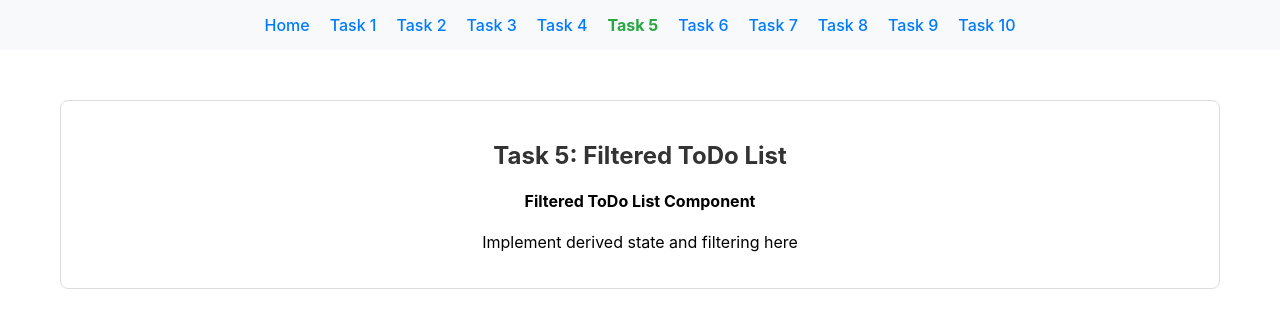
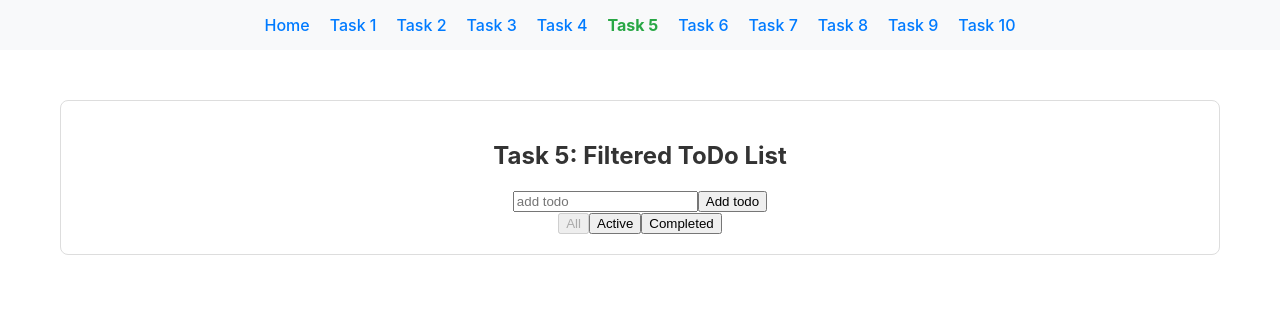
Before and after one commit to kanapca/node-js-pre-training-assignment-solution, a React (Create React App) app in the folder React-CSS/react-todo-app/: page /task-05 in a window 1280 px wide. Shown: the top 328 px of the page. Built offline with nearby package versions, Linux system fonts and the light colour scheme.

Commit message:
Implemented ToDoList filtering

```diff
--- a/React-CSS/react-todo-app/src/solutions/task-05/FilteredToDoList.tsx
+++ b/React-CSS/react-todo-app/src/solutions/task-05/FilteredToDoList.tsx
@@ -44,6 +44,39 @@ import { Todo } from '../../types';
  * - Keep state minimal and derive the rest
  */
 export const FilteredToDoList: React.FC = () => {
+  const [input, setValue] = useState('');
+  const [todos, updateTodos] = useState<Todo[]>([]);
+
+  const [filter, setFilter] = useState<'all' | 'active' | 'completed'>('all');
+  const filterTodos = todos.filter(todo => {
+    if(filter === 'active') return !todo.completed;
+    if(filter === 'completed') return todo.completed;
+    return true
+  })
+
+  const markCompleted = (id: number) => {
+    updateTodos(todos.map(todo =>
+      todo.id === id ? {...todo, completed: true} : todo
+    ))
+  }
+
+  const handleSubmit = (event: React.FormEvent<HTMLFormElement>) => {
+    event.preventDefault();
+
+    if(input.trim() === '') {
+      return;
+    }
+
+    const newId = todos.length;
+    const newTodo: Todo = {
+      title: input,
+      id: newId,
+      completed: false
+    }
+
+    updateTodos([...todos, newTodo]);
+    setValue('');
+  }
   // TODO: Implement the FilteredToDoList component
   //
   // Requirements:
@@ -65,9 +98,42 @@ export const FilteredToDoList: React.FC = () => {
 
   return (
     <div>
-      {/* TODO: Replace this with your implementation */}
-      <h4>Filtered ToDo List Component</h4>
-      <p>Implement derived state and filtering here</p>
+      <form onSubmit={handleSubmit}>
+        <input
+          type="text"
+          value={input}
+          onChange={event => setValue(event.target.value)}
+          placeholder="add todo">
+        </input>
+
+        <button type='submit'>Add todo</button>
+      </form>
+      {todos.map(todo => (
+        <p key={todo.id}>
+          {todo.id} - {todo.title} - {todo.completed ? "completed": "in progress"}
+          <button onClick={() => markCompleted(todo.id)}>
+            {todo.completed ? "Mark Incomplete" : "Mark Complete"}
+          </button>
+        </p>
+      ))}
+
+      <button onClick={() => setFilter('all')} disabled={filter === 'all'}>
+        All
+      </button>
+      <button onClick={() => setFilter('active')} disabled={filter === 'active'}>
+        Active
+      </button>
+      <button onClick={() => setFilter('completed')} disabled={filter === 'completed'}>
+        Completed
+      </button>
+
+      {filterTodos.map(todo => (
+        <p key = {todo.id}>
+          {todo.id} - {todo.title} - {todo.completed ? "completed": "in progress"}
+        </p>
+      ))}
+
+
     </div>
   );
 };
```
